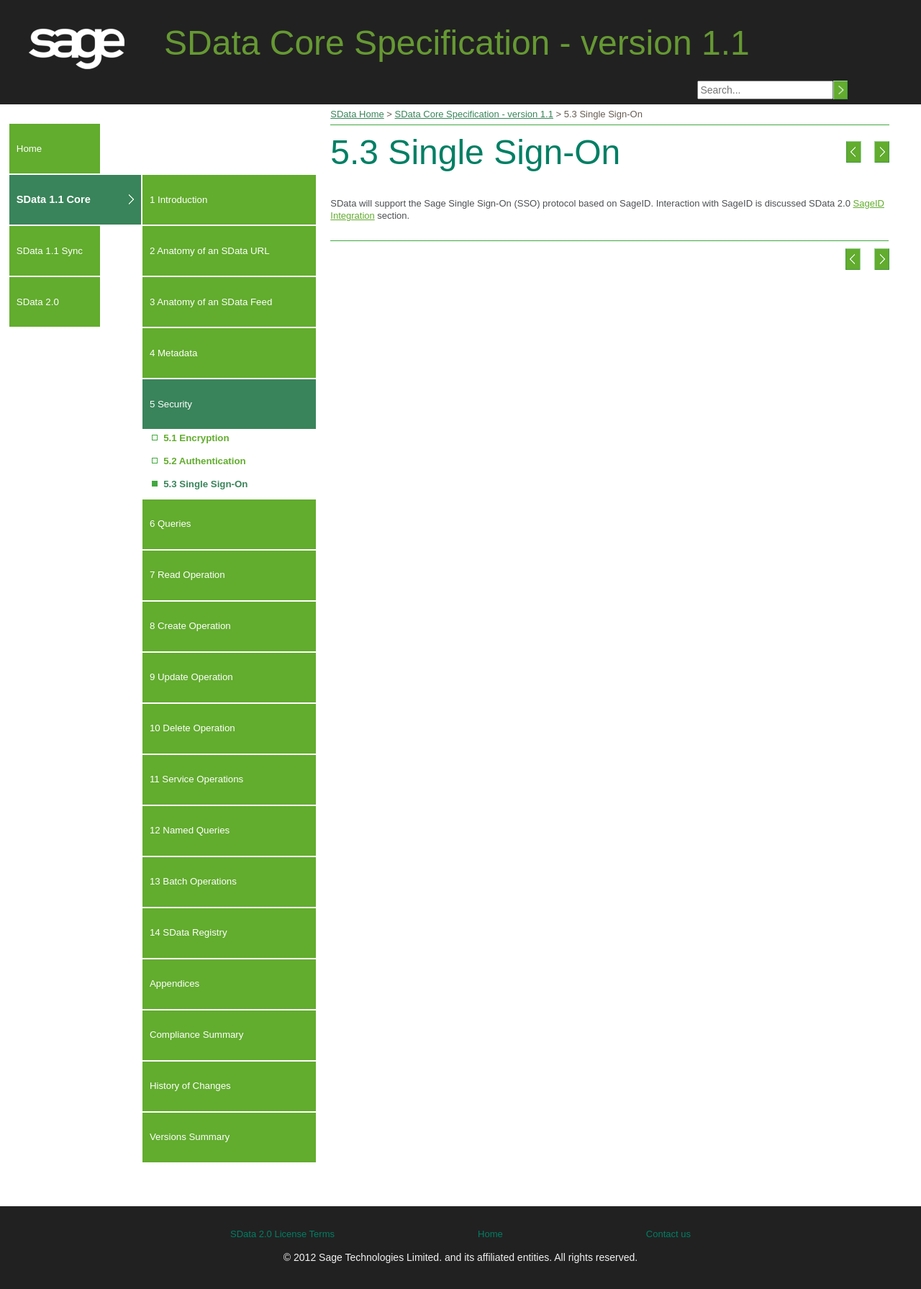
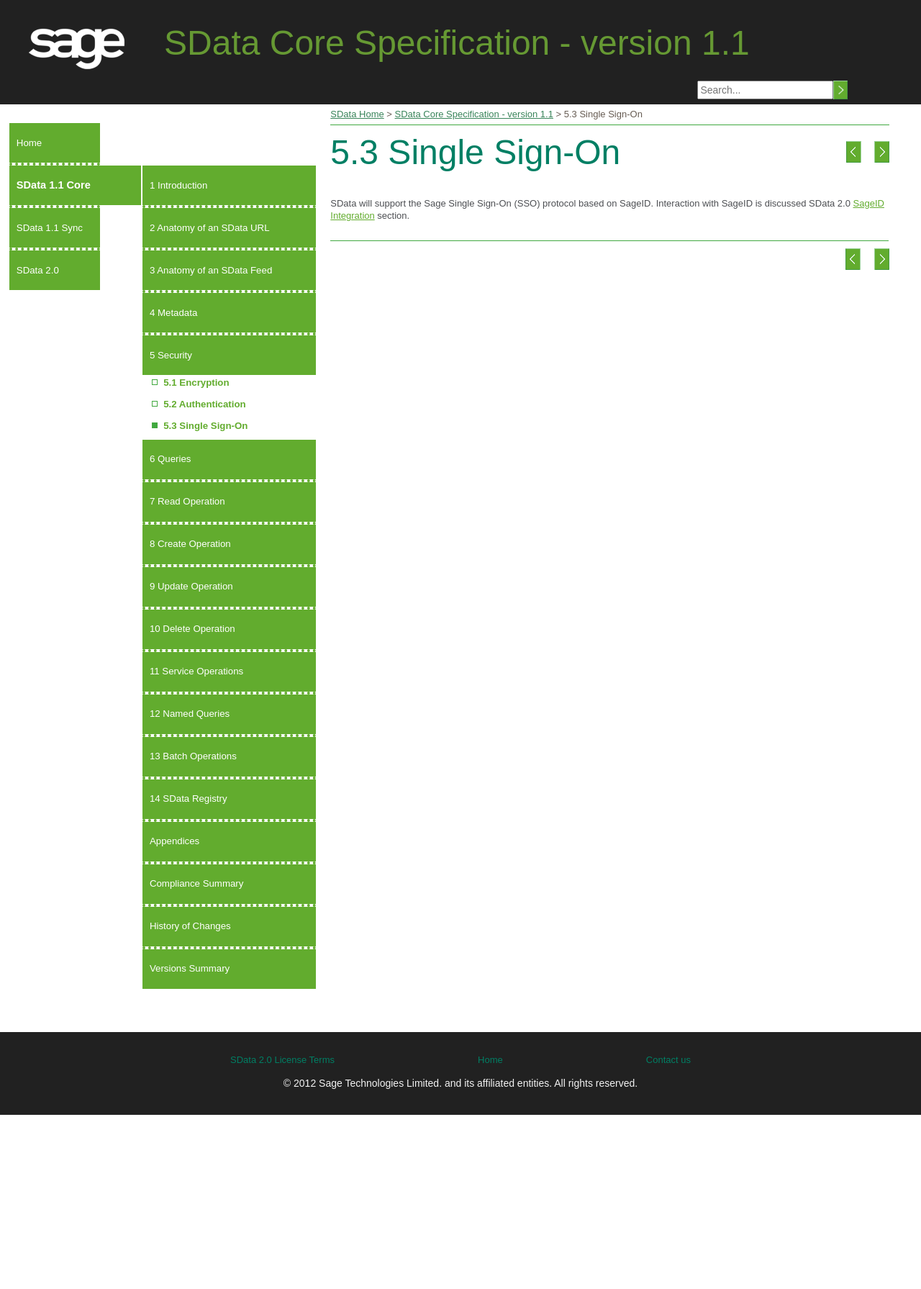
Before and after one commit to kaqa/SData-2.0, a Jekyll site: the page built from pages/core/0503.md, in a window 1280 px wide. Shown: the whole page at 72% size. Built offline with Jekyll 4.4.1, drawn with Linux system fonts in a browser that asks for light colours; after the commit the page ends 1549 px from its top, so only the background shows below that.

Commit message:
sidebar ui changes
- removed dark green colors from sidebar and arrows;
- added dotted separators between top menu items;
- top menu items hight set to 55px;

```diff
--- a/css/sidebar.css
+++ b/css/sidebar.css
@@ -1,14 +1,14 @@
 div#sidemenu {font-size:83%;}
 div#sidemenu .head {font-weight:bold;height:1.75em;padding-left:0.6em;padding-top:0.5em;margin-bottom:0.01px;margin-top:0.01px;}
 div#sidemenu ul {float:right;line-height: 1.2em;list-style:none;margin:0;	padding:0px;/*display:table;*/width: 56.6%;/*width: 152px;*/}
-div#sidemenu ul.core {margin-top: 71px;}
-div#sidemenu ul.sync {margin-top: 142px;}
-div#sidemenu ul.sdata-20 {margin-top: 213px;}
-div#sidemenu ul li {float:left;margin:1px 0;}
+div#sidemenu ul.core {margin-top: 59px;/*71px;*/}
+div#sidemenu ul.sync {margin-top: 118px; /*142px;*/}
+div#sidemenu ul.sdata-20 {margin-top: 177px;/*213px;*/}
+div#sidemenu ul li {float:left;/*margin:1px 0;*/}
 div#sidemenu ul.navigation li {width:100%;}
 
 div#sidemenu a {/*display:block;*/text-decoration:none;padding-top:0.23em;padding-bottom:0.33em;background-position: left center;}
-div#sidemenu > ul > li {display:table;text-align:center;vertical-align:middle;min-height: 69px;}
+div#sidemenu > ul > li {display:table;text-align:center;vertical-align:middle;/*min-height: 69px;*/min-height: 55px;}
 
 #sidemenu {margin: 26px 0 0;width: 27%;/*width: 295px;*/float: left;padding-right: 0px;padding-bottom: 10px;/*padding-left: 10px;*/top: 0;xxposition: absolute;}
 
@@ -26,7 +26,7 @@
 	color: #62ac2e;
 }
 /*#sidemenu a:hover {text-decoration: underline;}*/
-#sidemenu ul.navigation > li > a:hover, #sidemenu ul.top-nav > li > a:hover {
+/* 21.11.2014 #sidemenu ul.navigation > li > a:hover, #sidemenu ul.top-nav > li > a:hover {
 	background: #39845a;color: #fff;
 }
 #sidemenu ul.top-nav > li > a#core:hover, #sidemenu ul.top-nav > li > a#sync:hover, #sidemenu ul.top-nav > li > a#sdata-20:hover {
@@ -34,19 +34,23 @@
 }
 #sidemenu ul.navigation > li.top > a:hover {
 	background-image: url(/SData-2.0/img/next-down.png) !important;background-repeat: no-repeat !important;background-position-x: 49% !important;background-position-y: 52px !important;
-}
-#sidemenu > ul > li > a {padding: 0.5em;background: #41a940;background: #62ac2e;color: #fff;padding: 7% 10px;vertical-align: middle; /*width: 100%;*/}
+}*/
+#sidemenu > ul > li > a {padding: 0.5em;/*background: #41a940;*/background: #62ac2e;color: #fff;padding: 7% 10px;vertical-align: middle; /*width: 100%;*/}
 
-#sidemenu > ul > li > a.active, #sidemenu ul.navigation > li.active-top > a {background: #39845a;color: #fff;}
+#sidemenu > ul > li > a.active, #sidemenu ul.navigation > li.active-top > a {/*background: #39845a;*/color: #fff;}
 #sidemenu > ul > li > a.active {font-weight: bold;font-size: 1.1em !important;/*text-decoration: underline !important;*/}
 #sidemenu > ul ul.sub {width: 100% !important;}
-#sidemenu > ul ul a.active {color: #39845a;}
+/*#sidemenu > ul ul a.active {color: #39845a;}*/
+
+ul.top-nav>li, ul.navigation>li {border-bottom: #62ac2e dotted 4px;}
+ul.top-nav > li.active + li {border-top: #62ac2e dotted 4px;}
+ul.top-nav > li.active, ul.top-nav > li:last-child, ul.navigation>li:last-child, li.active-top.top {border-bottom: none !important;}
 
 /*div#sidemenu ul li ul li {padding: 0 0 0.5em 1.0em;}*/
 #sidemenu ul ul li {padding: 0 0 0.5em 1.0em;}
 
 ul.top-nav {float: left !important;width: 43% !important;margin-right: 1px !important;}
 ul.top-nav a {min-height: 20px;padding: 12% 4px;}
-ul.top-nav a.active#core, ul.top-nav a.active#sync, ul.top-nav a.active#sdata-20 {background-image: url(/SData-2.0/img/next.png) !important;background-repeat: no-repeat !important;background-position-x: 95% !important;background-position-y: 26px !important;}
+/*ul.top-nav a.active#core, ul.top-nav a.active#sync, ul.top-nav a.active#sdata-20 {background-image: url(/SData-2.0/img/next.png) !important;background-repeat: no-repeat !important;background-position-x: 95% !important;background-position-y: 26px !important;}*/
 ul.top-nav li {width: 69%;}
 ul.top-nav li.active {width: 100%;}
```
Also changed, not shown: _includes/sidebar.html (+35 -12 lines).
